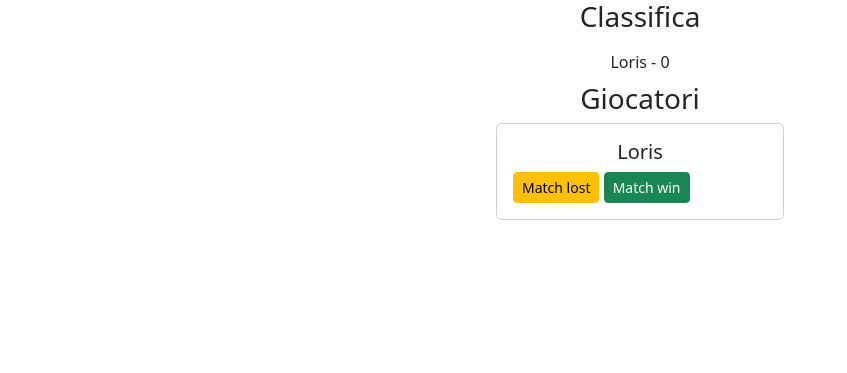
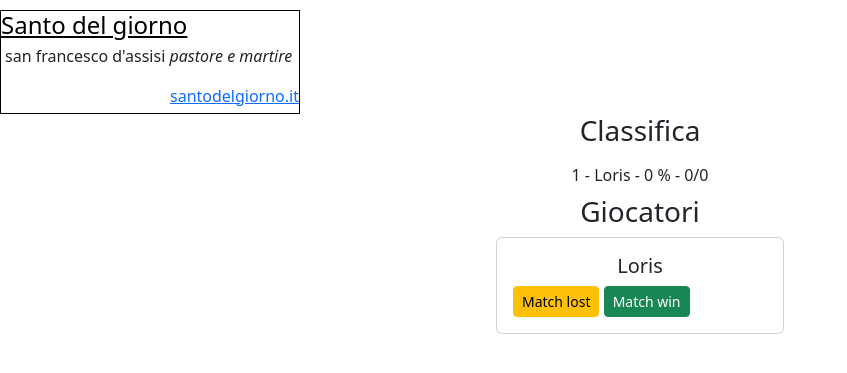
Before and after one commit to lorisoppia1/calcettoDev, a Django app: page /calcetto/ in a window 1280 px wide. Shown: the top 373 px of the page, without its empty margins (0-847 px from the left). Run offline with Django 4.2, Linux system fonts and the light colour scheme; data comes from the database, SQL or seed files in the repository.

Commit message:
Edit home, add santo del giorno

```diff
--- a/calcettoDev/calcetto/templates/home.html
+++ b/calcettoDev/calcetto/templates/home.html
@@ -13,11 +13,28 @@
 
 <body>
 
+  <div id="BoxSantoDelGiorno" style="border:1px solid black; margin-top:10px; overflow:auto; width:300px">
+    <h4 style="margin-bottom:4px; margin-top:0">
+      <a href="https://www.santodelgiorno.it" style="color:black; text-decoration:underline">
+        Santo del giorno
+      </a>
+    </h4>
+    <img id="Immagine" style="float:left; margin-right:4px; margin-bottom:5px">
+    <p id="SantoDelGiorno">
+      san francesco d'assisi
+      <i>pastore e martire</i>
+    </p>
+    <div style="text-align:right; margin-bottom:5px">
+      <a href="https://www.santodelgiorno.it">santodelgiorno.it</a>
+    </div>
+  </div>
+
   <h3 class="text-center">Classifica</h3>
 
   <div class="d-flex flex-column text-center">
     {% for developer in classifica %}
-    <div class="p-2">{{developer.name}} - {{developer.win_ratio}}</div>
+    <div class="p-2">{{forloop.counter}} - {{developer.name}} - {{developer.win_ratio}} % -
+      {{developer.win_match}}/{{developer.total_match}}</div>
     {% endfor %}
   </div>
 
@@ -71,17 +88,18 @@
 </body>
 
 <script>
-  function edit_point(id, mode) {
-    form = document.getElementById("form_points")
-    if (mode == "add") {
-      form.action = `/calcetto/add_point/${id}/`
-    }
-    else {
-      form.action = `/calcetto/remove_point/${id}/`
-    }
-    form.submit()
-  }
+  // function edit_point(id, mode) {
+  //   form = document.getElementById("form_points")
+  //   if (mode == "add") {
+  //     form.action = `/calcetto/add_point/${id}/`
+  //   }
+  //   else {
+  //     form.action = `/calcetto/remove_point/${id}/`
+  //   }
+  //   form.submit()
+  // }
   function edit_match(id, mode) {
+    if (confirm("Vuoi aggiungere il match?")) {
       form = document.getElementById("form_match")
       if (mode == "win") {
         form.action = `/calcetto/win_match/${id}/`
@@ -90,8 +108,22 @@
         form.action = `/calcetto/lost_match/${id}/`
       }
       form.submit()
+    } else {
+      alert("Francesco non sa programmare Rails")
+    }
+
   }
 
 </script>
+<script>
+  var data = new Date();
+  var datastring = data.getDate() + "/" + data.getMonth() + 1 + "/" + data.getFullYear();
+  var node = document.createElement('script');
+  node.type = 'text/javascript';
+  node.async = true;
+  node.src = 'https://www.santodelgiorno.it/_scriptjs/santodelgiorno.php?v=' + datastring;
+  // Now insert the node into the DOM, perhaps using insertBefore()
+  document.getElementById("BoxSantoDelGiorno").appendChild(node);
+</script>
 
 </html>
```
Lines whose indentation alone changed are shown as unchanged.
